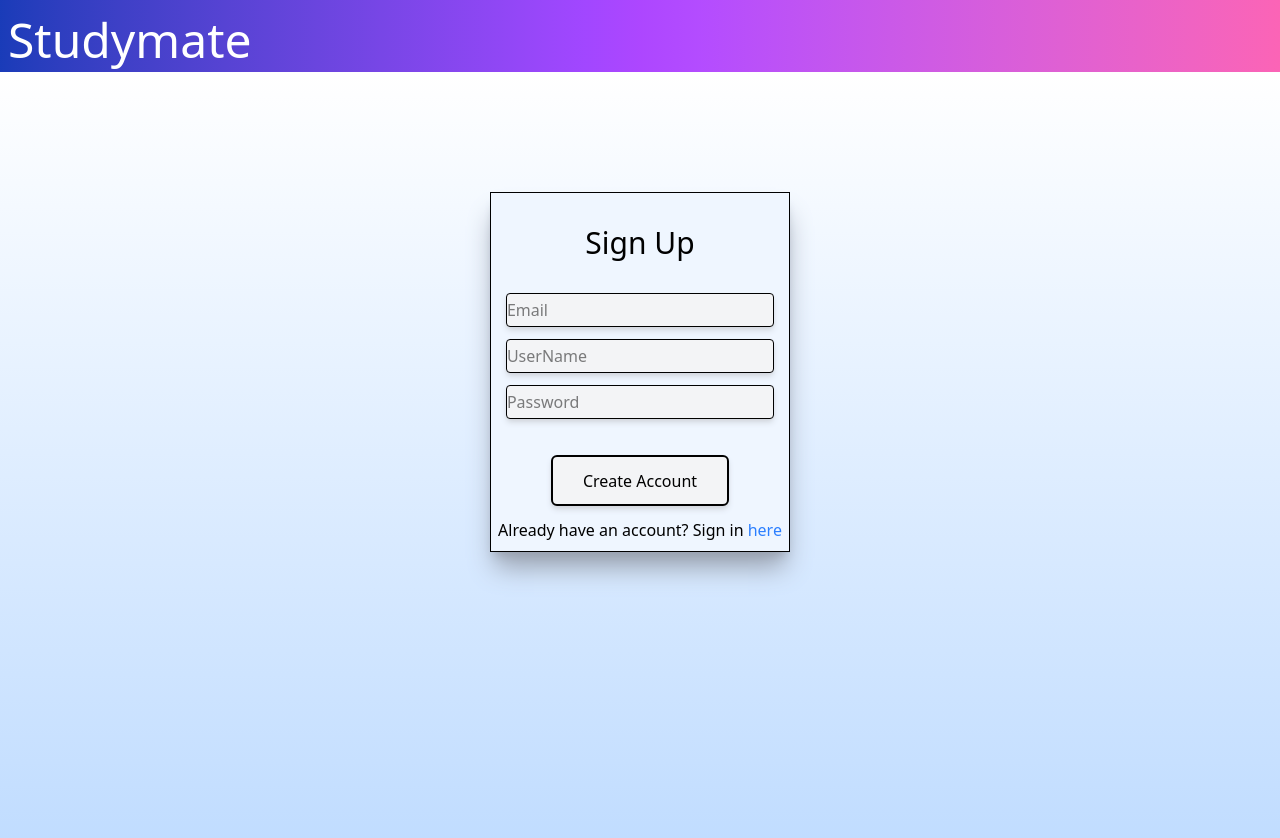
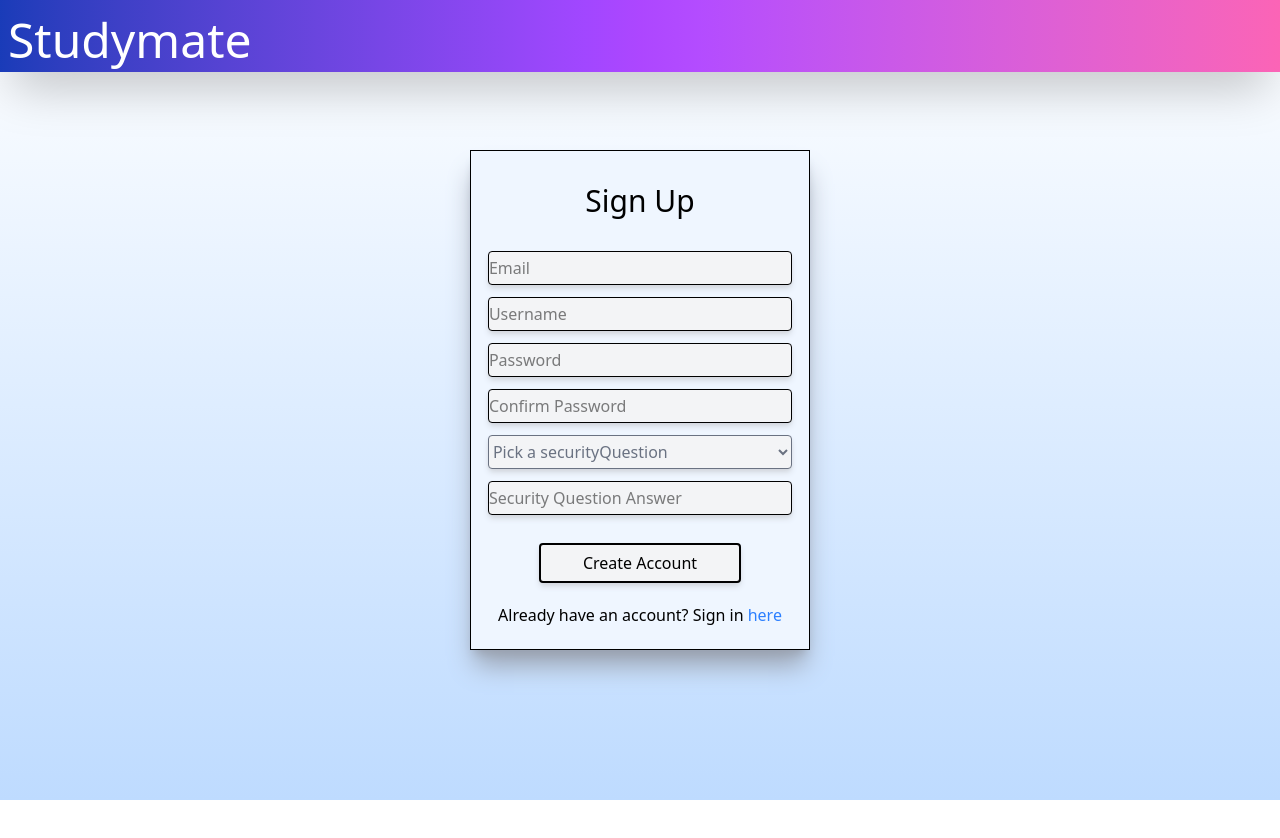
Before and after one commit to PRAjwal03714/Learning-Management-System, a Next.js app: page /signup in a window 1280 px wide. Shown: the top 838 px of the page. After the commit the page ends 800 px from the top, so only its background shows below. Built offline with nearby package versions, Linux system fonts and the light colour scheme.

Commit message:
update signIn, login, reset, layout

```diff
--- a/src/app/globals.css
+++ b/src/app/globals.css
@@ -1,2 +1 @@
 @import "tailwindcss";
-@tailwind utilities;
--- a/src/app/layout.tsx
+++ b/src/app/layout.tsx
@@ -11,7 +11,7 @@ export default function RootLayout({children,}: {children: React.ReactNode;}) {
     <html lang="en">
       <body>
         <div>
-          <div className='flex bg-gradient-to-r from-blue-800 via-purple-500 to-pink-400 static w-screen h-18 shadow-black-400/50 shadow-2xl'>
+          <div className='flex bg-gradient-to-r from-blue-800 via-purple-500 to-pink-400 absolute w-screen h-18 shadow-2xl'>
             <div className='content-end'>
               <h1 className='pb-2 pl-2 font-sans text-5xl text-white'>Studymate</h1>
             </div>
--- a/src/app/login/page.tsx
+++ b/src/app/login/page.tsx
@@ -1,15 +1,13 @@
 export default function login() {
     return (
-        <div className='flex h-6/8 justify-center content-center'>
-            <div className='flex flex-col h-full w-2/6 justify-center'>
-                <div className='flex flex-col shadow-xl shadow-gray-400 bg-blue-50 border-1 h-90 w-75 ml-auto mr-auto' >
-                    <h1 className='text-3xl mt-8 mr-auto ml-auto'>Login</h1>
-                    <input placeholder='UserName' type="email" className='border-1 rounded-sm h-8.5 mt-8 mb-3 ml-auto mr-auto w-9/10 bg-gray-100 shadow-gray-300 shadow-md hover:bg-gray-200 active:bg-gray-100'></input>
-                    <input placeholder='Password' type="password" className='border-1 rounded-sm h-8.5 mb-9 ml-auto mr-auto w-9/10 bg-gray-100 shadow-gray-300 shadow-md hover:bg-gray-200 active:bg-gray-100'></input>
-                    <button className='border-2 w-3/5 h-1/7 ml-auto mr-auto rounded-md bg-gray-100 shadow-gray-300 shadow-md hover:bg-blue-50 active:bg-blue-100 active:shadow-none'>Sign In</button>
-                    <a href="/reset" className=' text-blue-500 mt-8 mr-auto ml-auto hover:underline active:underline active:text-blue-300'>Reset Password</a>
-                    <span className='text-black mb-3 mt-3 mr-auto ml-auto'>Dont have an account? Create one <a href='/signup' className='text-blue-500 mt-8 mr-auto ml-auto hover:underline active:underline active:text-blue-300'>here</a></span>
-                </div>
+        <div id='wrapper' className='flex flex-col h-full w-full justify-center'>
+            <div id='popup' className='flex flex-col shadow-xl shadow-gray-400 bg-blue-50 border-1 h-80 w-85 ml-auto mr-auto' >
+                <h1 id='loginText' className='text-3xl mt-7 mr-auto ml-auto'>Login</h1>
+                <input id='username' placeholder='UserName' type="email" className='border-1 rounded-sm h-8.5 mt-6 mb-3 ml-auto mr-auto w-9/10 bg-gray-100 shadow-gray-300 shadow-md hover:bg-gray-200 active:bg-gray-100'></input>
+                <input id='passwrd' placeholder='Password' type="password" className='border-1 rounded-sm h-8.5 mb-6 ml-auto mr-auto w-9/10 bg-gray-100 shadow-gray-300 shadow-md hover:bg-gray-200 active:bg-gray-100'></input>
+                <button id='signInBtn' className='border-2 w-3/5 h-10 ml-auto mr-auto rounded-md bg-gray-100 shadow-gray-300 shadow-md hover:bg-blue-50 active:bg-blue-100 active:shadow-none'>Sign In</button>
+                <a id='resetPasswrd' href="/reset" className=' text-blue-500 mt-5 mr-auto ml-auto hover:underline active:underline active:text-blue-300'>Reset Password</a>
+                <span id='toCreate' className='text-black mb-3 mt-2 mr-auto ml-auto'>Dont have an account? Create one <a href='/signup' className='text-blue-500 mt-8 mr-auto ml-auto hover:underline active:underline active:text-blue-300'>here</a></span>
             </div>
         </div>
     )
--- a/src/app/reset/page.tsx
+++ b/src/app/reset/page.tsx
@@ -1,14 +1,12 @@
 export default function passwordReset() {
     return (
-        <div className='flex h-6/8 justify-center content-center'>
-            <div className='flex flex-col h-full w-2/6 justify-center'>
-                <div className='flex flex-col shadow-xl shadow-gray-400 bg-blue-50 border-1 h-80 w-75 ml-auto mr-auto' >
-                    <h1 className='text-3xl mt-8 mr-auto ml-auto'>Login</h1>
-                    <span className=" text-center text-gray-500 mt-5 mr-auto ml-auto">Enter your Username and we'll send you a code to reset your password.</span>
-                    <input placeholder='UserName' type="email" className='border-1 rounded-sm h-8.5 mt-5 mb-6 ml-auto mr-auto w-9/10 bg-gray-100 shadow-gray-300 shadow-md hover:bg-gray-200 active:bg-gray-100'></input>
-                    <button className='border-2 w-3/5 h-1/7 ml-auto mr-auto rounded-md bg-gray-100 shadow-gray-300 shadow-md hover:bg-blue-50 active:bg-blue-100 active:shadow-none'>Reset Password</button>
-                    <span className='text-black mb-3 mt-5 mr-auto ml-auto'>Return to <a href='/login' className='text-blue-500 mt-8 mr-auto ml-auto hover:underline active:underline active:text-blue-300'>login</a></span>
-                </div>
+        <div id='wrapper' className='flex flex-col h-full w-full justify-center'>
+            <div id='popup' className='flex flex-col shadow-xl shadow-gray-400 bg-blue-50 border-1 h-80 w-85 ml-auto mr-auto' >
+                <h1 id='resetPasswrdText' className='text-3xl mt-8 mr-auto ml-auto'>Reset Password</h1>
+                <span id='prompt' className=" text-center text-gray-500 mt-5 mr-auto ml-auto">Enter your Username and we'll send you a code to reset your password.</span>
+                <input id='username' placeholder='UserName' type="email" className='border-1 rounded-sm h-8.5 mt-5 mb-6 ml-auto mr-auto w-9/10 bg-gray-100 shadow-gray-300 shadow-md hover:bg-gray-200 active:bg-gray-100'></input>
+                <button id='resetPasswrdBtn' className='border-2 w-3/5 h-10 ml-auto mr-auto rounded-md bg-gray-100 shadow-gray-300 shadow-md hover:bg-blue-50 active:bg-blue-100 active:shadow-none'>Reset Password</button>
+                <span id='toLogin' className='text-black mb-3 mt-5 mr-auto ml-auto'>Return to <a href='/login' className='text-blue-500 mt-8 mr-auto ml-auto hover:underline active:underline active:text-blue-300'>login</a></span>
             </div>
         </div>
     )
--- a/src/app/signup/page.tsx
+++ b/src/app/signup/page.tsx
@@ -1,15 +1,22 @@
 export default function signup() {
     return (
-        <div className='flex h-6/8 justify-center content-center'>
-            <div className='flex flex-col h-full w-2/6 justify-center'>
-                <div className='flex flex-col shadow-xl shadow-gray-400 bg-blue-50 border-1 h-90 w-75 ml-auto mr-auto' >
-                    <h1 className='text-3xl mt-8 mr-auto ml-auto'>Sign Up</h1>
-                    <input placeholder='Email' type="email" className='border-1 rounded-sm h-8.5 mt-8 mb-3 ml-auto mr-auto w-9/10 bg-gray-100 shadow-gray-300 shadow-md hover:bg-gray-200 active:bg-gray-100'></input>
-                    <input placeholder='UserName' type="text" className='border-1 rounded-sm h-8.5 mb-3 ml-auto mr-auto w-9/10 bg-gray-100 shadow-gray-300 shadow-md hover:bg-gray-200 active:bg-gray-100'></input>
-                    <input placeholder='Password' type="password" className='border-1 rounded-sm h-8.5 mb-9 ml-auto mr-auto w-9/10 bg-gray-100 shadow-gray-300 shadow-md hover:bg-gray-200 active:bg-gray-100'></input>
-                    <button className='border-2 w-3/5 h-1/7 ml-auto mr-auto rounded-md bg-gray-100 shadow-gray-300 shadow-md hover:bg-blue-50 active:bg-blue-100 active:shadow-none'>Create Account</button>
-                    <span className='text-black mt-3 mr-auto ml-auto'>Already have an account? Sign in <a href='/login' className='text-blue-500 mt-8 mr-auto ml-auto hover:underline active:underline active:text-blue-300'>here</a></span>
-                </div>
+        <div id='wrapper' className='flex flex-col h-full w-full justify-center'>
+            <div id='popup' className='flex flex-col shadow-xl shadow-gray-400 bg-blue-50 border-1 h-125 w-85 ml-auto mr-auto' >
+                <h1 id='signUpText' className='text-3xl mt-8 mr-auto ml-auto'>Sign Up</h1>
+                <input id='email' placeholder='Email' type="email" className='border-1 rounded-sm h-8.5 mt-8 mb-3 ml-auto mr-auto w-9/10 bg-gray-100 shadow-gray-300 shadow-md hover:bg-gray-200 active:bg-gray-100'></input>
+                <input id='username' placeholder='Username' type="text" className='border-1 rounded-sm h-8.5 mb-3 ml-auto mr-auto w-9/10 bg-gray-100 shadow-gray-300 shadow-md hover:bg-gray-200 active:bg-gray-100'></input>
+                <input id='password' placeholder='Password' type="password" className='border-1 rounded-sm h-8.5 mb-3 ml-auto mr-auto w-9/10 bg-gray-100 shadow-gray-300 shadow-md hover:bg-gray-200 active:bg-gray-100'></input>
+                <input id='confirmPassword' placeholder='Confirm Password' type="password" className='border-1 rounded-sm h-8.5 mb-3 ml-auto mr-auto w-9/10 bg-gray-100 shadow-gray-300 shadow-md hover:bg-gray-200 active:bg-gray-100'></input>
+                <select id='securityQuestion' defaultValue={'DEFAULT'} className=' text-gray-500 w-9/10 mr-auto mb-3 ml-auto border-1 bg-gray-100 h-8.5 rounded-sm shadow-gray-300 shadow-md hover:bg-gray-200'>
+                    <option value='DEFAULT' disabled hidden>Pick a securityQuestion</option>
+                    <option value='Q1'>What color is your favorite? </option>
+                    <option value='Q2'>What was the name of the town you grew up in?</option>
+                    <option value='Q3'>What was the name of your first pet?</option>
+                    <option value='Q4'>In what town did you meet your partner?</option>
+                </select>
+                <input id='securityAnswer' placeholder='Security Question Answer' type="text" className='border-1 rounded-sm h-8.5 mb-7 ml-auto mr-auto w-9/10 bg-gray-100 shadow-gray-300 shadow-md hover:bg-gray-200 active:bg-gray-100'></input>
+                <button id ='createAccount' className='border-2 w-3/5 h-10 ml-auto mr-auto rounded-sm bg-gray-100 shadow-gray-300 shadow-md hover:bg-blue-50 active:bg-blue-100 active:shadow-none'>Create Account</button>
+                <span id='toSignIn' className='text-black mt-5 mr-auto ml-auto'>Already have an account? Sign in <a href='/login' className='text-blue-500 mt-8 mr-auto ml-auto hover:underline active:underline active:text-blue-300'>here</a></span>
             </div>
         </div>
     )
```
